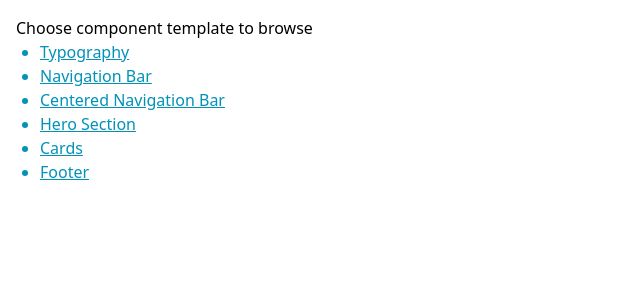
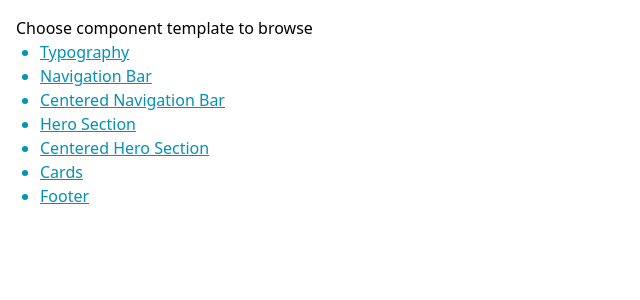
Before and after one commit to khianvictorycalderon/Tailwind-Component-Library, a React (Vite) app: page / in a window 1280 px wide. Shown: the top 300 px of the page, without its empty margins (0-640 px from the left). Built offline with nearby package versions, Linux system fonts and the light colour scheme.

Commit message:
Added hero section

```diff
--- a/src/App.tsx
+++ b/src/App.tsx
@@ -17,6 +17,7 @@ export default function App() {
     "Navigation Bar",
     "Centered Navigation Bar",
     "Hero Section",
+    "Centered Hero Section",
     "Cards",
     "Footer"
   ];
```
